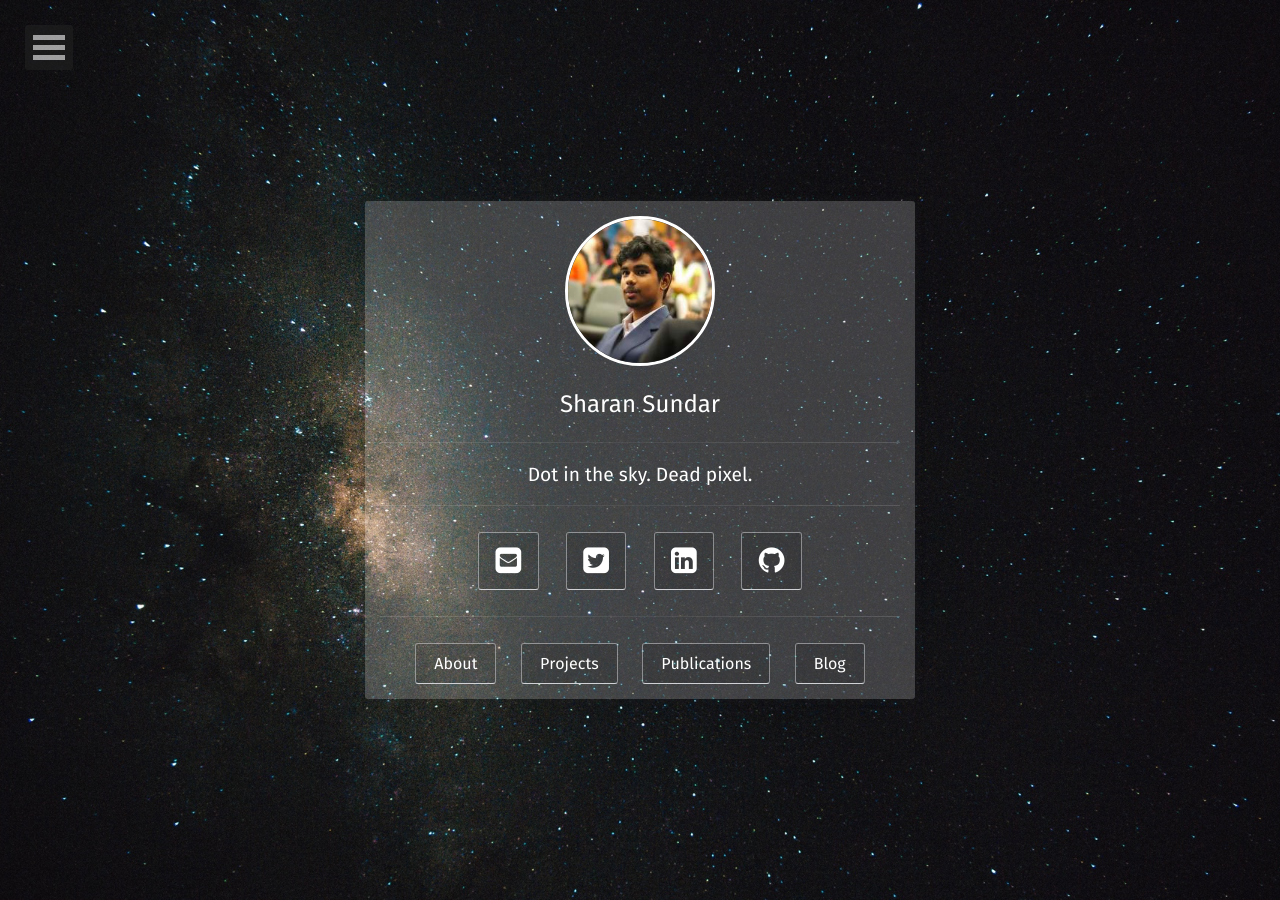
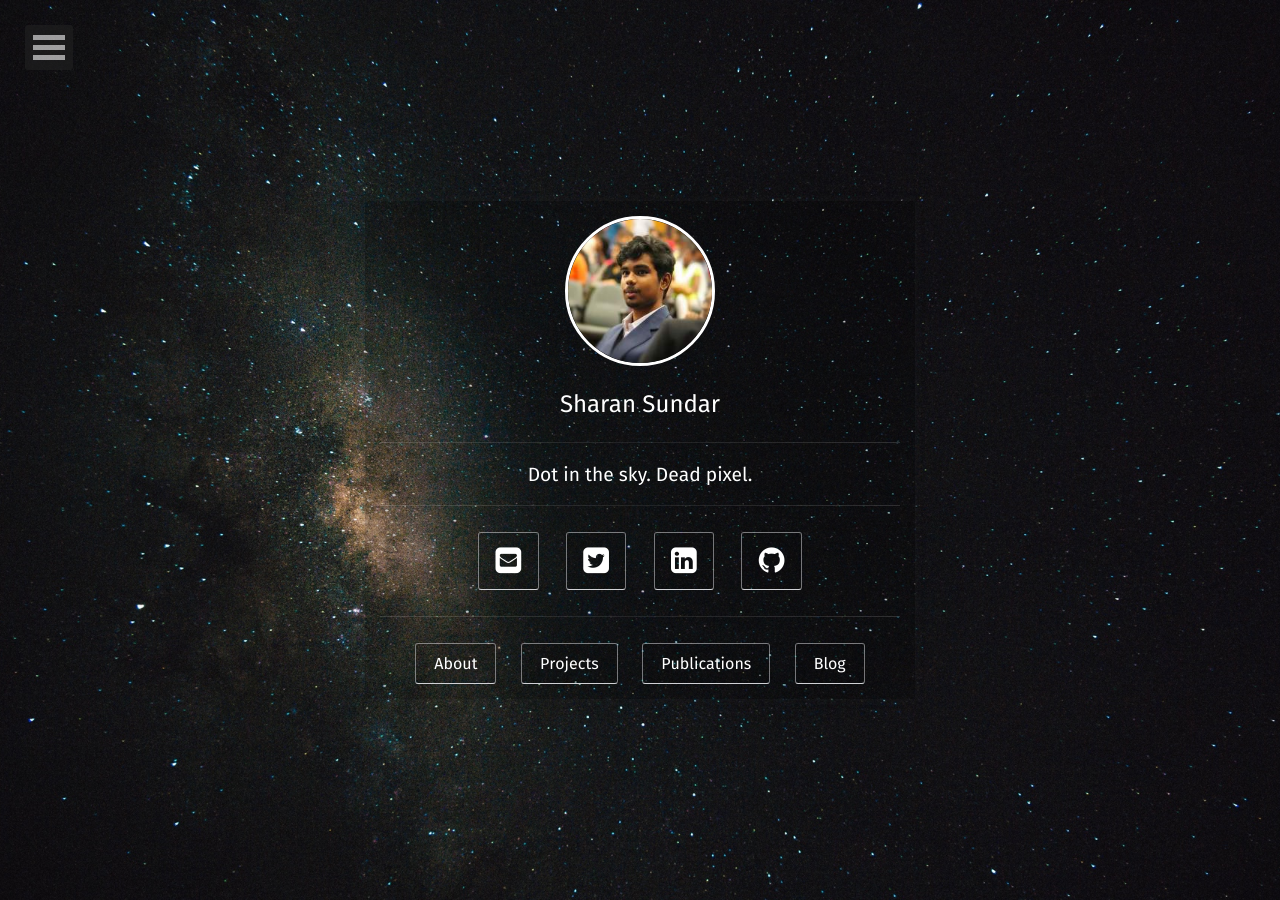
Before and after one commit to Sharan-Sundar/Sharan-Sundar.github.io, a Jekyll site: the page built from index.html, in a window 1280 px wide. Built offline with Jekyll 4.4.1, drawn with Linux system fonts in a browser that asks for light colours; some web fonts are replaced.

Commit message:
Update home.html

```diff
--- a/_layouts/home.html
+++ b/_layouts/home.html
@@ -14,7 +14,7 @@ layout: compress
     {% include nav.html %}
     <!-- Header -->
     <header class="header flex" role="banner" >
-        <div class="container animated fadeIn" style="background-color:rgba(255,255,255,0.2);">
+        <div class="container animated fadeIn" style="background-color:rgba(0,0,0,0.2);">
             <div class="row">
                     <a href="{{ site.url }}">
                         <img src="{{ site.logo }}" class="img-circle zoombtn animated rotateIn">
```
